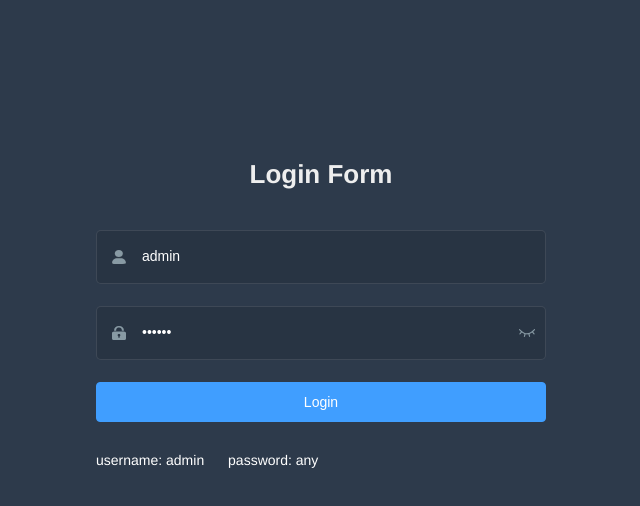
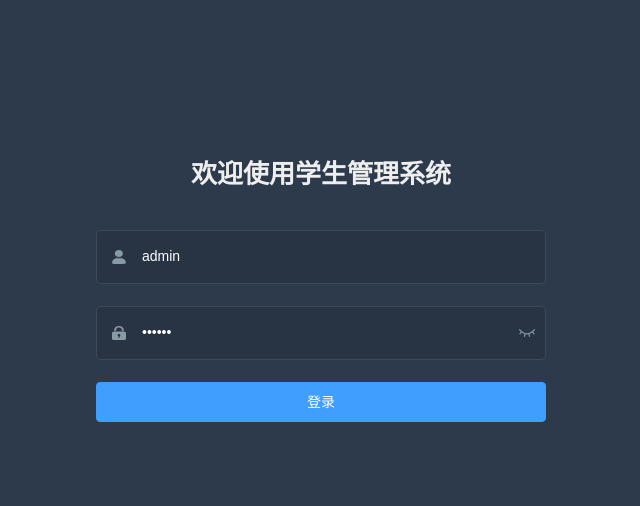
Before and after one commit to fisherpine/SpringBootManageProject, a Vue app: page /#/login in a window 1280 px wide. Shown: the top 506 px of the page, without its empty margins (319-959 px from the left). Built offline with nearby package versions, Linux system fonts and the light colour scheme.

Commit message:
登录页面英文提示修改成中文

```diff
--- a/src/views/login/index.vue
+++ b/src/views/login/index.vue
@@ -3,7 +3,7 @@
     <el-form ref="loginForm" :model="loginForm" :rules="loginRules" class="login-form" auto-complete="on" label-position="left">
 
       <div class="title-container">
-        <h3 class="title">Login Form</h3>
+        <h3 class="title">欢迎使用学生管理系统</h3>
       </div>
 
       <el-form-item prop="username">
@@ -13,7 +13,7 @@
         <el-input
           ref="username"
           v-model="loginForm.username"
-          placeholder="Username"
+          placeholder="用户名"
           name="username"
           type="text"
           tabindex="1"
@@ -30,7 +30,7 @@
           ref="password"
           v-model="loginForm.password"
           :type="passwordType"
-          placeholder="Password"
+          placeholder="密码"
           name="password"
           tabindex="2"
           auto-complete="on"
@@ -41,12 +41,7 @@
         </span>
       </el-form-item>
 
-      <el-button :loading="loading" type="primary" style="width:100%;margin-bottom:30px;" @click.native.prevent="handleLogin">Login</el-button>
-
-      <div class="tips">
-        <span style="margin-right:20px;">username: admin</span>
-        <span> password: any</span>
-      </div>
+      <el-button :loading="loading" type="primary" style="width:100%;margin-bottom:30px;" @click.native.prevent="handleLogin">登录</el-button>
 
     </el-form>
   </div>
@@ -60,14 +55,14 @@ export default {
   data() {
     const validateUsername = (rule, value, callback) => {
       if (!validUsername(value)) {
-        callback(new Error('Please enter the correct user name'))
+        callback(new Error('请输入正确的用户名'))
       } else {
         callback()
       }
     }
     const validatePassword = (rule, value, callback) => {
       if (value.length < 6) {
-        callback(new Error('The password can not be less than 6 digits'))
+        callback(new Error('密码不能少许6位'))
       } else {
         callback()
       }
@@ -75,7 +70,7 @@ export default {
     return {
       loginForm: {
         username: 'admin',
-        password: '111111'
+        password: '123456'
       },
       loginRules: {
         username: [{ required: true, trigger: 'blur', validator: validateUsername }],
```
